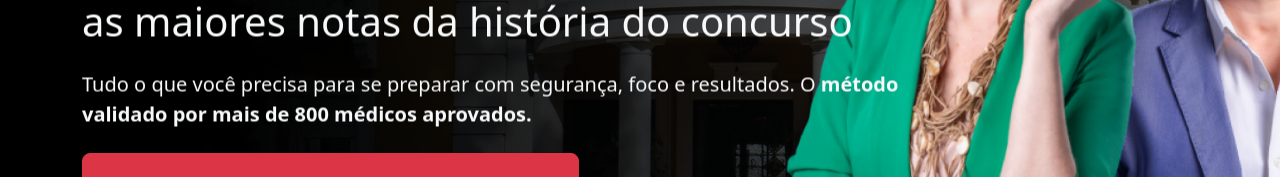
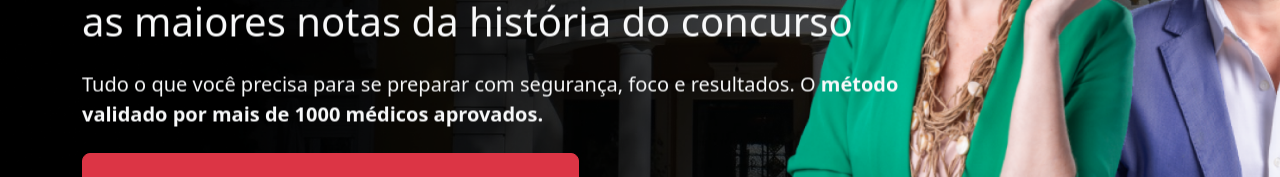
Before and after one commit to Willian-Eliseu/coruja-lp, a Vue app: page /#/ in a window 1280 px wide. Shown: the part 358-535 px from the top of the page. Built offline with nearby package versions, Linux system fonts and the light colour scheme.

Commit message:
atualização textual

```diff
--- a/src/views/HomeView.vue
+++ b/src/views/HomeView.vue
@@ -123,7 +123,7 @@ const modules = [Navigation, Pagination, Autoplay];
                         </h1>
                         <p class="fs-5 mb-4 text-light" v-reveal="'bottom'">
                             Tudo o que você precisa para se preparar com segurança, foco e resultados. O <span
-                                class="fw-semibold">método validado por mais de 800 médicos aprovados.</span>
+                                class="fw-semibold">método validado por mais de 1000 médicos aprovados.</span>
                         </p>
                         <!-- falta a configuração do clique -->
                         <button class="btn btn-danger py-3 px-5 btn-lg mb-4 effect-3">
@@ -273,8 +273,8 @@ const modules = [Navigation, Pagination, Autoplay];
                             </p>
                             <p class="fs-5 mb-4">
                                 Eles não são apenas tutores; eles são os recordistas. O Dr. Jamil obteve a maior nota da
-                                história no processo de revalidação pela Faculdade de Lisboa. A Dra. Ana Carolina traz o
-                                rigor acadêmico necessário para vencer a banca examinadora portuguesa.
+                                história no processo de revalidação pela Universidade do Porto. A Dra. Ana Carolina traz
+                                o rigor acadêmico necessário para vencer a banca examinadora portuguesa.
                             </p>
                             <p class="fs-5 mb-4 text-success fw-semibold">
                                 Na CoruJÁ, você não estuda com quem leu o manual, você estuda com quem escreveu o novo
@@ -344,58 +344,7 @@ const modules = [Navigation, Pagination, Autoplay];
             </div>
         </section>
 
-        <!-- depoimentos dos nossos alunos --
-        <section style="background-color: #032612">
-            <div class="container py-5">
-                <div class="row mb-4">
-                    <div class="col">
-                        <h1 class="fw-bold text-center text-white">
-                            Depoimentos de Nossos Alunos
-                        </h1>
-                    </div>
-                </div>
-                <div class="row mb-4">
-                    <div class="col-lg-9 col-xxl-6 mx-auto">
-                        <div class="row">
-                            <div class="col-md-6 p-3 mb-3 mb-md-0" role="button"
-                                @click="openPlayer('5RAc5SiHPF8mcU3G', 'DR. SÉRGIO CABRAL')" v-reveal="'bottom'">
-                                <img :src="SergioCabral" alt="Dr Sérgio Cabral"
-                                    class="w-100 border border-white rounded-top-4">
-                                <div class="py-3 text-center rounded-bottom-4 border border-white">
-                                    <p class="fs-4 fw-semibold mb-0" style="color: #14AE5C">
-                                        DR. SÉRGIO CABRAL
-                                    </p>
-                                    <p class="fs-5 text-white fw-light">
-                                        Ginecologista - Aluno CoruJÁ
-                                    </p>
-                                </div>
-                            </div>
-                            <div class="col-md-6 p-3" role="button"
-                                @click="openPlayer('pIF4TbCOcePiHkGp', 'DRA. MARIA LETÍCIA')" v-reveal="'bottom'">
-                                <img :src="MariaLeticia" alt="Dr Sérgio Cabral"
-                                    class="w-100 border border-white rounded-top-4">
-                                <div class="py-3 text-center rounded-bottom-4 border border-white">
-                                    <p class="fs-4 fw-semibold mb-0" style="color: #14AE5C">
-                                        DRA. MARIA LETÍCIA
-                                    </p>
-                                    <p class="fs-5 text-white fw-light">
-                                        Médica Validada em Portugal
-                                    </p>
-                                </div>
-                            </div>
-                        </div>
-                    </div>
-                </div>
-                <div class="row">
-                    <div class="col-auto mx-auto" v-reveal="'bottom'">
-                        <button class="btn btn-danger py-3 px-5 btn-lg effect-3">
-                            Quero garantir minha vaga <span class="fw-semibold">com desconto</span>
-                        </button>
-                    </div>
-                </div>
-            </div>
-        </section>
-        !--  -->
+        <!-- depoimentos dos nossos alunos -->
         <section style="background-color: #032612" class="py-5">
             <div class="container">
                 <h1 class="fw-bold text-center text-white mb-5">Depoimentos de Nossos Alunos</h1>
```
